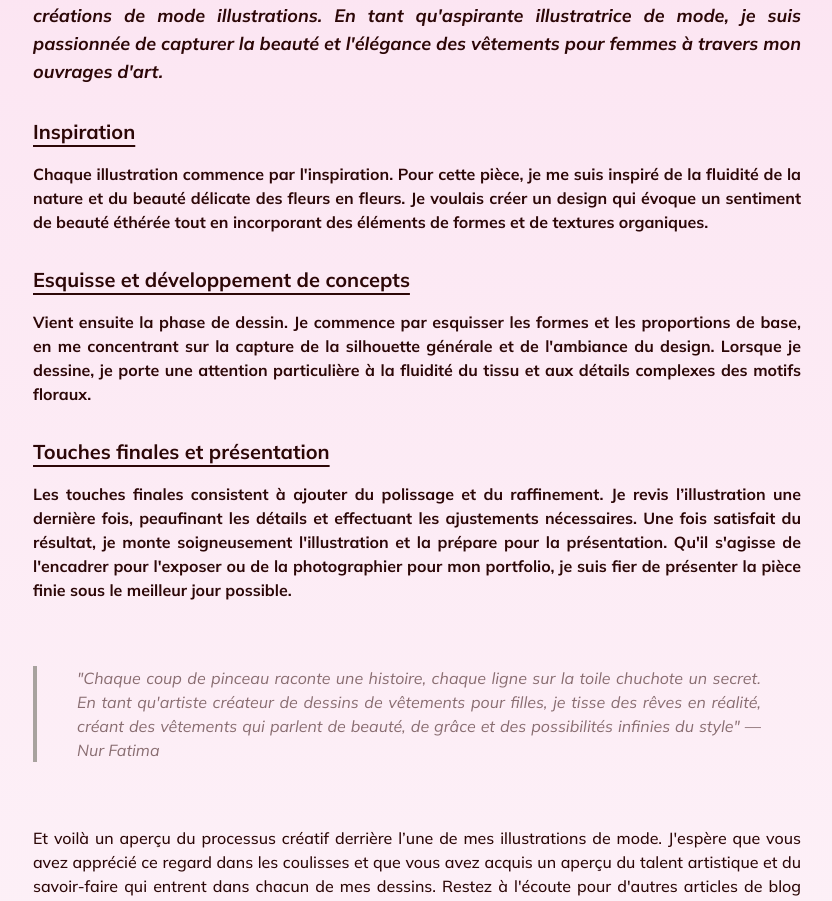
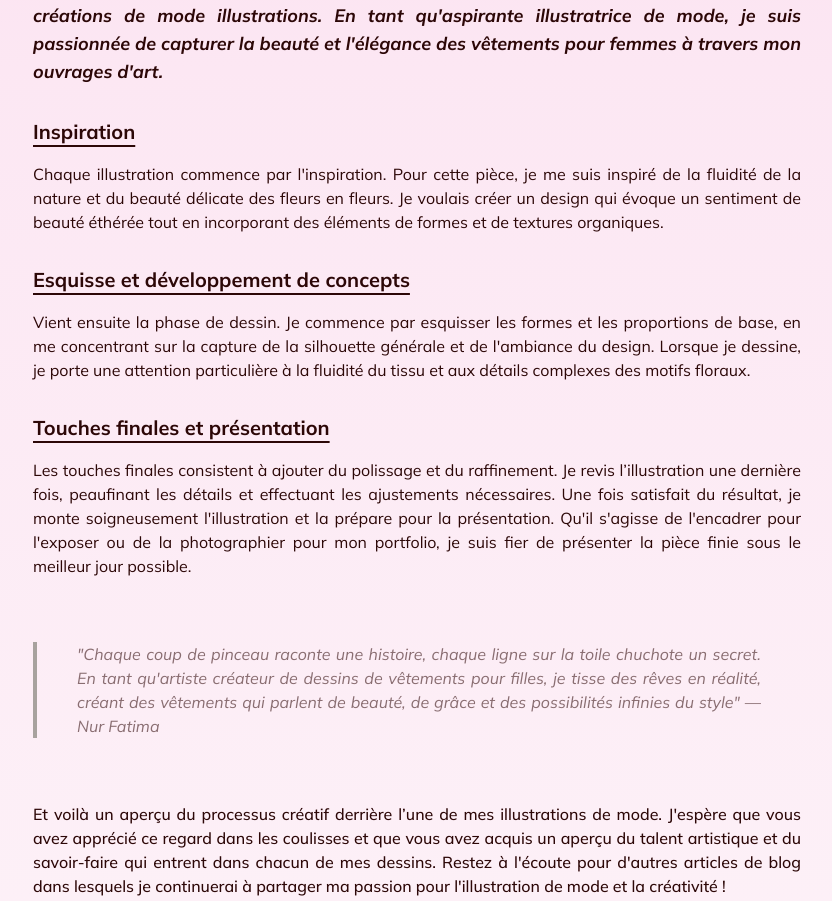
Before and after one commit to AbdullahPro2/Esquisses-De-Nur, a React (Vite) app: page /EsquissesDeNur/blog in a window 1280 px wide. Shown: the part 945-1846 px from the top of the page, without its empty margins (223-1055 px from the left). Built offline with nearby package versions, Linux system fonts and the light colour scheme.

Commit message:
deployment

```diff
--- a/src/components/Portfolio/PortfolioItem.jsx
+++ b/src/components/Portfolio/PortfolioItem.jsx
@@ -1,12 +1,19 @@
 import React, { useState } from 'react';
 import zoom from '../../assets/Portfolio/zoom.png';
 import SeeMore from './SeeMore';
-
+import Aos from 'aos';
 function PortfolioItem({ image, text, heading }) {
+  Aos.init();
+  Aos.refresh();
   const [seeMore, setSeeMore] = useState(false);
   return (
     <div className="relative mb-4 rounded-md">
-      <img src={image} className="w-full rounded-md" />
+      <img
+        src={image}
+        className="w-full rounded-md"
+        data-aos="fade-up"
+        data-aos-duration="1000"
+      />
       <div className="absolute inset-0 flex items-center justify-center bg-stone-700 bg-opacity-50 opacity-0 transition-opacity duration-300 hover:opacity-100">
         <button>
           <img
--- a/src/components/blog/ParaText.jsx
+++ b/src/components/blog/ParaText.jsx
@@ -1,12 +1,21 @@
 import React from 'react';
+import Aos from 'aos';
 
 function ParaText({ heading, paragraph }) {
+  Aos.init();
+  Aos.refresh();
   return (
-    <div>
+    <div data-aos="fade-left" data-aos-duration="1000">
       <h2 className=" mt-8 text-xl font-bold text-[#2C0707] underline underline-offset-[6px]">
         {heading}
       </h2>
-      <p className=" mt-4 text-justify font-bold text-[#2C0707]">{paragraph}</p>
+      <p
+        data-aos="fade-right"
+        data-aos-duration="1000"
+        className=" mt-4 text-justify font-normal text-[#2C0707]"
+      >
+        {paragraph}
+      </p>
     </div>
   );
 }
--- a/src/pages/Portfolio.jsx
+++ b/src/pages/Portfolio.jsx
@@ -26,12 +26,14 @@ function Portfolio() {
         <div className="mx-auto mt-4 h-1 w-20 bg-stone-800 "></div>
       </div>
       <div className="container mx-auto mt-10  columns-2 lg:columns-3 xl:columns-4">
-        <PortfolioItem
-          text="Experience the meticulous craftsmanship behind each of my clothing design drawings. With a keen eye for detail, I meticulously render every stitch, fold, and fabric texture to perfection. Through careful observation and precision, I ensure that every aspect of my designs exudes quality and refinement.
+        <div>
+          <PortfolioItem
+            text="Experience the meticulous craftsmanship behind each of my clothing design drawings. With a keen eye for detail, I meticulously render every stitch, fold, and fabric texture to perfection. Through careful observation and precision, I ensure that every aspect of my designs exudes quality and refinement.
 "
-          image={photo_1}
-          heading="Aesthetic Coban Skirt"
-        />
+            image={photo_1}
+            heading="Aesthetic Coban Skirt"
+          />
+        </div>
         <PortfolioItem
           text="Experience the meticulous craftsmanship behind each of my clothing design drawings. With a keen eye for detail, I meticulously render every stitch, fold, and fabric texture to perfection. Through careful observation and precision, I ensure that every aspect of my designs exudes quality and refinement."
           image={photo_3}
```
Also changed, not shown: vercel.json.
